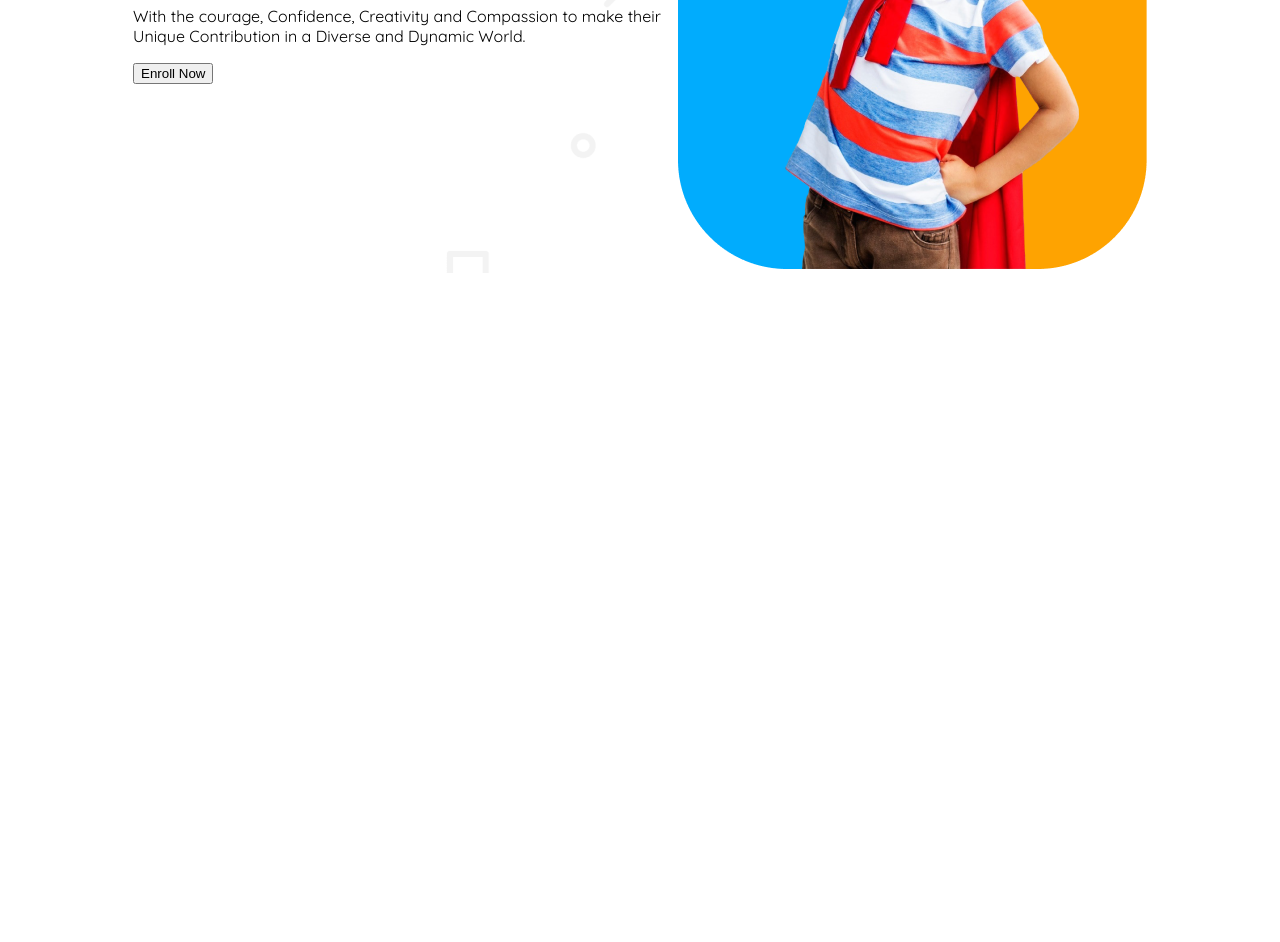
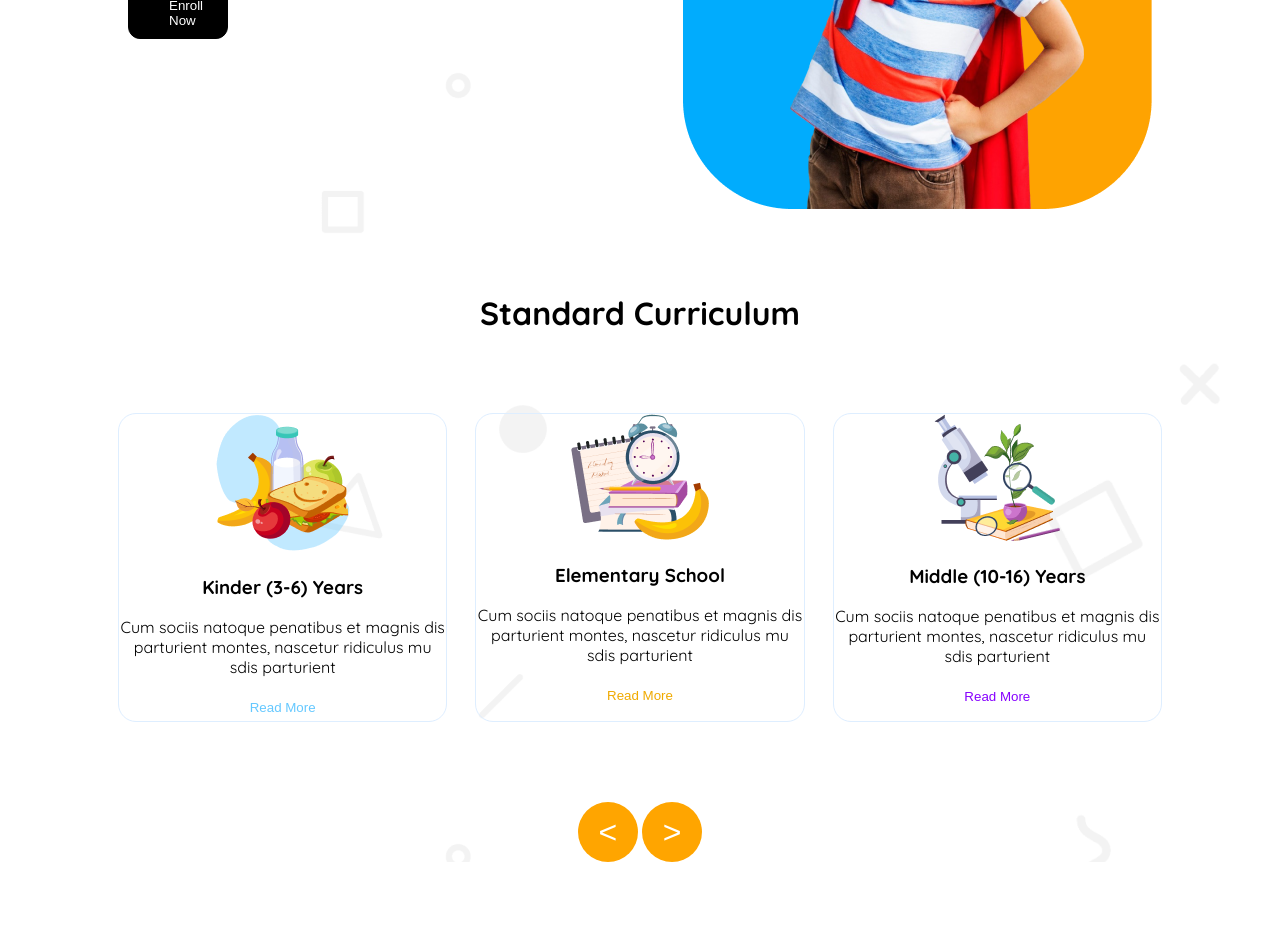
Before and after one commit to sheikh-maruf/assignment02, a plain HTML site: page index.html in a window 1280 px wide. Shown: the part 444-1386 px from the top of the page. Before the commit the page ends 800 px from the top, so only its background shows below. Drawn offline with Linux system fonts and the light colour scheme.

Commit message:
added responsive features

```diff
--- a/index.html
+++ b/index.html
@@ -10,38 +10,89 @@
 
     <!-- nav-related -->
 <nav class="nav">
+
 <div class="logo-school">
     <img src="assets/logo.png">
     <h2>SCHOOL</h2>
 </div>
+
 <div class="anchor">
 <a class="home">Home</a>
 <a class="about">About</a>
 <a class="facilities">Facilities</a>
 <a class="admission">Admission</a>
 </div>
+
 <div>
     <button class="btn-contact">Contact</button>
 </div>
 
 </nav>
 
-    <!-- background-related -->
-    <header>
-        <div class="banner-card">
-                   <div><h1 class="banner-text"><span class="empowering">Empowering</span>
-                    <span class="age">students from small age</span> <span class="vision">towards vision</span></h1>
-                    <p>With the courage, Confidence, Creativity and Compassion to make their Unique Contribution in a Diverse and Dynamic World.</p>
-                    <button class="btn-enroll">Enroll Now</button>
+    <!--banner-related -->
+    <header class="banner-card">
+
+        <div class="banner-all">
+            <div class="banner-text">
+                <h1><span class="empowering">Empowering</span>
+                        <span class="age">students from small age</span> <span class="vision">towards vision</span></h1>
+                        <p>With the courage, Confidence, Creativity and Compassion to make their Unique Contribution in a Diverse and Dynamic World.</p>
+                        <button class="btn-enroll">Enroll Now</button>
+                    </div>
+                  <div><img src="assets/hero-kids.png">
                 </div>
-              <div><img src="assets/hero-kids.png">
+
+
             </div>
 
-            </div>
+
+                <div class="standard">
+
+                        <h1 class="title-standard">Standard Curriculum</h1>
+
+                     <div class="boxes">
+
+                         <div class="kinder">
+                             <img src="assets/kinder.png">
+                             <h3>Kinder (3-6) Years</h3>
+                             <p>Cum sociis natoque penatibus et magnis
+                                 dis parturient montes, nascetur ridiculus
+                                 mu sdis parturient</p>
+                                 <button class="btn-kinder">Read More</button>
+                         </div>
+
+                         <div class="elementary">
+                             <img src="assets/elementary.png">
+                             <h3>Elementary School</h3>
+                             <p>Cum sociis natoque penatibus et magnis
+                                 dis parturient montes, nascetur ridiculus
+                                 mu sdis parturient</p>
+                                 <button class="btn-elementary">Read More</button>
+                         </div>
+
+                         <div class="middle">
+                             <img src="assets/middle.png">
+                             <h3>Middle (10-16) Years</h3>
+                             <p>Cum sociis natoque penatibus et magnis
+                                 dis parturient montes, nascetur ridiculus
+                                 mu sdis parturient</p>
+                                 <button class="btn-middle">Read More</button>
+                         </div>
+
+                     </div>
+
+                     <div class="button">
+                         <button class="btn-left"> < </button>
+                     <button class="btn-right"> > </button>
+                     </div>
+
+                </div>
+
     </header>
-        <main>
 
-        </main>
+
+
+
 
 
 
--- a/styles/style.css
+++ b/styles/style.css
@@ -7,25 +7,23 @@
   font-style: normal;
 }
 
+/* nav-related-styles */
 
+.nav{
 
-/* nav-related-styles */
-.nav{
     display: flex;
     max-width: 1160;
     margin:auto 40px;
     justify-content: center;
     align-items: center;
-    padding:;
     }
+
     .logo-school{
         display: flex;
         }
-
         .anchor{
         text-decoration: none;
         padding: 0 180px;
-
         }
         .home{
         padding-right: 32px;
@@ -51,31 +49,138 @@
         }
 
 
-
         /* banner related */
-header{
-    margin: 0;
-}
         .banner-card{
             background-image: url(/assets/bg.png);
+            max-width: 1460px;
+            max-height: 1986px;
+        }
+        .banner-all{
+            max-width: 1160px;
+            margin: 0 120px 0 120px;
             display: flex;
             justify-items: center;
             align-items: center;
-margin: 60px 125px 80px 125px;
+        }
+        .btn-enroll{
+            max-width: 100px;
+            border: 1px solid black;
+            padding: 10px 40px 10px 40px;
+            color: white;
+            background-color: black;
+            border-radius: 12px;
+        }
+
+        /* standard-related */
+        .standard{
+            max-width: 1160px;
+            margin: 80px 110px 80px 110px;
+            justify-items: center;
+            align-items: center;
+            padding: ;
+        }
+
+            .kinder{
+                border: 1px solid rgba(222, 238, 255, 1);
+                max-width: 365px;
+                max-height: 480px;
+                border-radius: 18px;
+                text-align: center;
+            }
+            .elementary{
+                border: 1px solid rgba(222, 238, 255, 1);
+                max-width: 365px;
+                max-height: 480px;
+                border-radius: 18px;
+                text-align: center;
+            }
+            .middle{
+                border: 1px solid rgba(222, 238, 255, 1);
+                max-width: 365px;
+                max-height: 480px;
+                border-radius: 18px;
+                text-align: center;
+            }
+            .boxes{
+                display: flex;
+                margin-top: 80px;
+                margin-top: 80px;
+                gap: 28px;
+            }
+
+            .btn-kinder{
+                color: rgba(100, 200, 255, 1);
+                width: 100px;
+                height: 28px;
+                border: none;
+                background-color: white;
+            }
+            .btn-elementary{
+                color: rgba(240, 170, 0, 1);
+                width: 100px;
+                height: 28px;
+                border: none;
+                background-color: white;
+            }
+            .btn-middle{
+                color: rgba(135, 0, 255, 1);
+                width: 100px;
+                height: 28px;
+                border: none;
+                background-color: white;
             }
 
 
-/* nav related styles */
-@media screen and (max-width: 576px){
+            .button{
+                margin-top: 80px;
+            }
+            .btn-left{
+                width: 60px;
+                height: 60px;
+                border-radius: 50%;
+                color: white;
+                background-color: orange;
+                border: none;
+                font-size: xx-large;
+            }
+            .btn-right{
+                width: 60px;
+                height: 60px;
+                border-radius: 50%;
+                color: white;
+                background-color: orange;
+                border: none;
+                font-size: xx-large;
+            }
+
+
+
+            /* nav-related-styles */
+            @media screen and (max-width: 576px) {
                 .nav{
-        display: block;
-        text-align: center;
+                    flex-direction: column;
                 }
+            }
+
+
+
+
+
+
 
 
         /* banner-related-styles */
         @media screen and (max-width: 576px) {
-        .banner-card{
+            .banner-all{
                 flex-direction: column-reverse;
             }
         }
+
+        @media screen and (max-width: 576px) {
+            .standard, .boxes{
+                flex-direction: column;
+            }
+            .button{
+                display: none;
+            }
+        }
```
Lines whose indentation alone changed are shown as unchanged.
